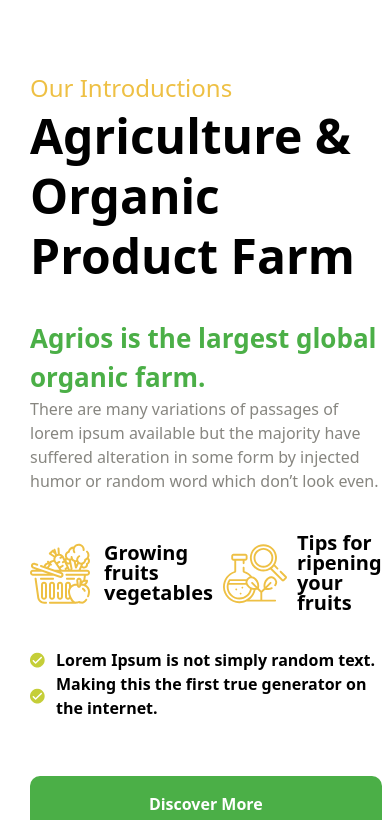
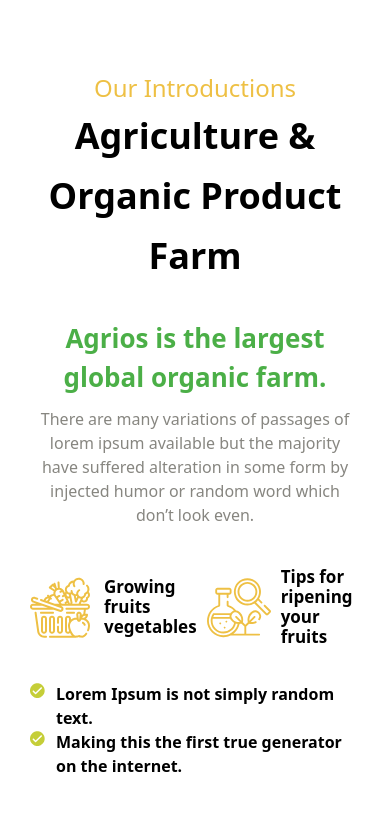
Before and after one commit to Tornike512/Agrios-website-tailwind, a React (Vite) app: page / in a window 390 px wide. Shown: the part 557-1377 px from the top of the page. Built offline with nearby package versions, Linux system fonts and the light colour scheme.

Commit message:
Start: Build Services Page

```diff
--- a/src/App.tsx
+++ b/src/App.tsx
@@ -6,6 +6,7 @@
 
 const HomePage = lazy(() => import("./pages/HomePage"));
 const AboutPage = lazy(() => import("./pages/AboutPage"));
+const ServicesPage = lazy(() => import("./pages/ServicesPage"));
 
 function App() {
   return (
@@ -14,6 +15,7 @@
         <Route element={<PublicLayout />}>
           <Route path="/" element={<HomePage />} />
           <Route path="/about" element={<AboutPage />} />
+          <Route path="/services" element={<ServicesPage />} />
         </Route>
       </Routes>
     </Suspense>
--- a/src/pages/AboutPage/AgricultureMarket/AgricultureMarket.tsx
+++ b/src/pages/AboutPage/AgricultureMarket/AgricultureMarket.tsx
@@ -28,7 +28,7 @@
           random word which don’t look even.
         </p>
         <figure className="mb-[33px]">
-          <figcaption className="flex font-bold text-[18px]">
+          <figcaption className="flex font-bold text-[18px] sm:items-start">
             <img
               className="mr-[8px]"
               src={lightGreenCorrectIcon}
@@ -36,7 +36,7 @@
             />
             Suspe ndisse suscipit sagittis leo
           </figcaption>
-          <figcaption className="flex font-bold text-[18px]">
+          <figcaption className="flex font-bold text-[18px] sm:items-start">
             <img
               className="mr-[8px]"
               src={lightGreenCorrectIcon}
@@ -44,7 +44,7 @@
             />
             Entum estibulum disgnissim posuere
           </figcaption>
-          <figcaption className="flex font-bold text-[18px]">
+          <figcaption className="flex font-bold text-[18px] sm:items-start">
             <img
               className="mr-[8px]"
               src={lightGreenCorrectIcon}
--- a/src/pages/HomePage/ChooseAgrios/ChooseAgrios.tsx
+++ b/src/pages/HomePage/ChooseAgrios/ChooseAgrios.tsx
@@ -12,13 +12,13 @@
         alt="Choose Agrios Section Main Image"
       />
       <figure>
-        <p className="text-[24px] text-[#EEC044] xl:text-cennter">
+        <p className="text-[24px] text-[#EEC044] xl:text-cennter xl:flex xl:justify-center">
           Our Farm Benefits
         </p>
-        <h2 className="text-[48px] text-[#1F1E17] font-bold leading-[55px] mb-[30px]">
+        <h2 className="text-[48px] text-[#1F1E17] font-bold leading-[55px] mb-[30px] xl:flex xl:justify-center xl:text-center sm:text-[36px]">
           Why Choose Agrios Market
         </h2>
-        <p className="text-[16px] text-[#878680] mb-[34px]">
+        <p className="text-[16px] text-[#878680] mb-[34px] xl:flex xl:justify-center xl:text-center">
           There are many variations of passages available, but the majority have
           suffered alteration in some form by injected humor or random words
           which don't look even.
--- a/src/pages/HomePage/FeaturesSection/FeaturesSection.tsx
+++ b/src/pages/HomePage/FeaturesSection/FeaturesSection.tsx
@@ -52,15 +52,17 @@
             alt="Plant Image"
           />
         </section>
-        <article className="px-[60px] py-0 sm:px-[10px]">
-          <p className="text-[#EEC044] text-[24px]">Our Introductions</p>
-          <h2 className="text-[48px] leading-[60px] font-bold mb-[33px]">
+        <article className="px-[60px] py-0 sm:px-[10px] ">
+          <p className="text-[#EEC044] text-[24px] md:flex md:justify-center">
+            Our Introductions
+          </p>
+          <h2 className="text-[48px] leading-[60px] font-bold mb-[33px] md:text-center md:text-[36px]">
             Agriculture & Organic Product Farm
           </h2>
-          <p className="text-[26px] text-[#4BAF47] font-bold">
+          <p className="text-[26px] text-[#4BAF47] font-bold md:flex md:justify-center md:text-center md:mb-[10px]">
             Agrios is the largest global organic farm.
           </p>
-          <p className="text-[16px] text-[#878680] mb-[40px]">
+          <p className="text-[16px] text-[#878680] mb-[40px] md:text-center">
             There are many variations of passages of lorem ipsum available but
             the majority have suffered alteration in some form by injected humor
             or random word which don’t look even.
@@ -68,22 +70,22 @@
           <ul className="flex mb-[35px]">
             <li className="flex items-center sm:mr-[10px]">
               <img className="mr-2.5" src={fruitsImage} alt="Fruits Icon" />
-              <h4 className="text-[20px] font-bold leading-[20px]">
+              <h4 className="text-[20px] font-bold leading-[20px] md:text-[17px]">
                 Growing fruits vegetables
               </h4>
             </li>
             <li className="flex items-center">
               <img className="mr-2.5" src={ripeningImage} alt="Ripening Icon" />
-              <h4 className="text-[20px] font-bold leading-[20px]">
+              <h4 className="text-[20px] font-bold leading-[20px] md:text-[17px]">
                 Tips for ripening your fruits
               </h4>
             </li>
           </ul>
-          <p className="flex text-[16px] font-bold">
+          <p className="flex text-[16px] font-bold md:items-start">
             <img className="mr-2.5" src={confirmIcon} alt="Confirm Image" />
             Lorem Ipsum is not simply random text.
           </p>
-          <p className="flex text-[16px] font-bold">
+          <p className="flex text-[16px] font-bold md:items-start">
             <img className="mr-2.5" src={confirmIcon} alt="Confirm Image" />
             Making this the first true generator on the internet.
           </p>
--- a/src/pages/HomePage/NewsSection/NewsSection.tsx
+++ b/src/pages/HomePage/NewsSection/NewsSection.tsx
@@ -5,7 +5,7 @@
   return (
     <article className="flex flex-col items-center justify-center w-full max-w-[1240px] mb-[113px] px-[40px]">
       <h4 className="text-[24px] text-[#EEC044]">From the Blog</h4>
-      <h2 className="text-[48px] text-[#1F1E17] font-bold leading-[55px] mb-[50px] md:text-[36px]">
+      <h2 className="text-[48px] text-[#1F1E17] font-bold leading-[55px] mb-[50px] xl:text-center md:text-[36px]">
         News & Articles
       </h2>
       <figure className="grid grid-cols-[1fr_1fr_1fr] lg:grid-cols-[1fr] lg:gap-y-[15px] w-full">
--- a/src/pages/HomePage/ReviewsSection/ReviewsSection.tsx
+++ b/src/pages/HomePage/ReviewsSection/ReviewsSection.tsx
@@ -8,7 +8,7 @@
       <div className="flex justify-center max-w-[1200px] w-full lg:block">
         <section className="max-w-[308px] w-full mr-[30px] lg:w-full lg:max-w-fit text-center">
           <p className="text-[24px] text-[#EEC044]">Our Testimonials</p>
-          <h2 className="text-[48px] text-[#1F1E17] font-bold leading-[55px] mb-[30px]">
+          <h2 className="text-[48px] text-[#1F1E17] font-bold leading-[55px] mb-[30px] md:text-[36px]">
             What They're Saying About Agrios
           </h2>
           <p className="text-[16px] text-[#878680] mb-[43px]">
--- /dev/null
+++ b/src/pages/ServicesPage/ServicesPage.tsx
@@ -0,0 +1,5 @@
+export function ServicesPage() {
+  return <section></section>;
+}
+
+export default ServicesPage;
--- /dev/null
+++ b/src/pages/ServicesPage/index.ts
@@ -0,0 +1 @@
+export { ServicesPage as default } from "./ServicesPage";
```
Also changed, not shown: src/components/Navigation/Navigation.tsx (+15 -10 lines).
